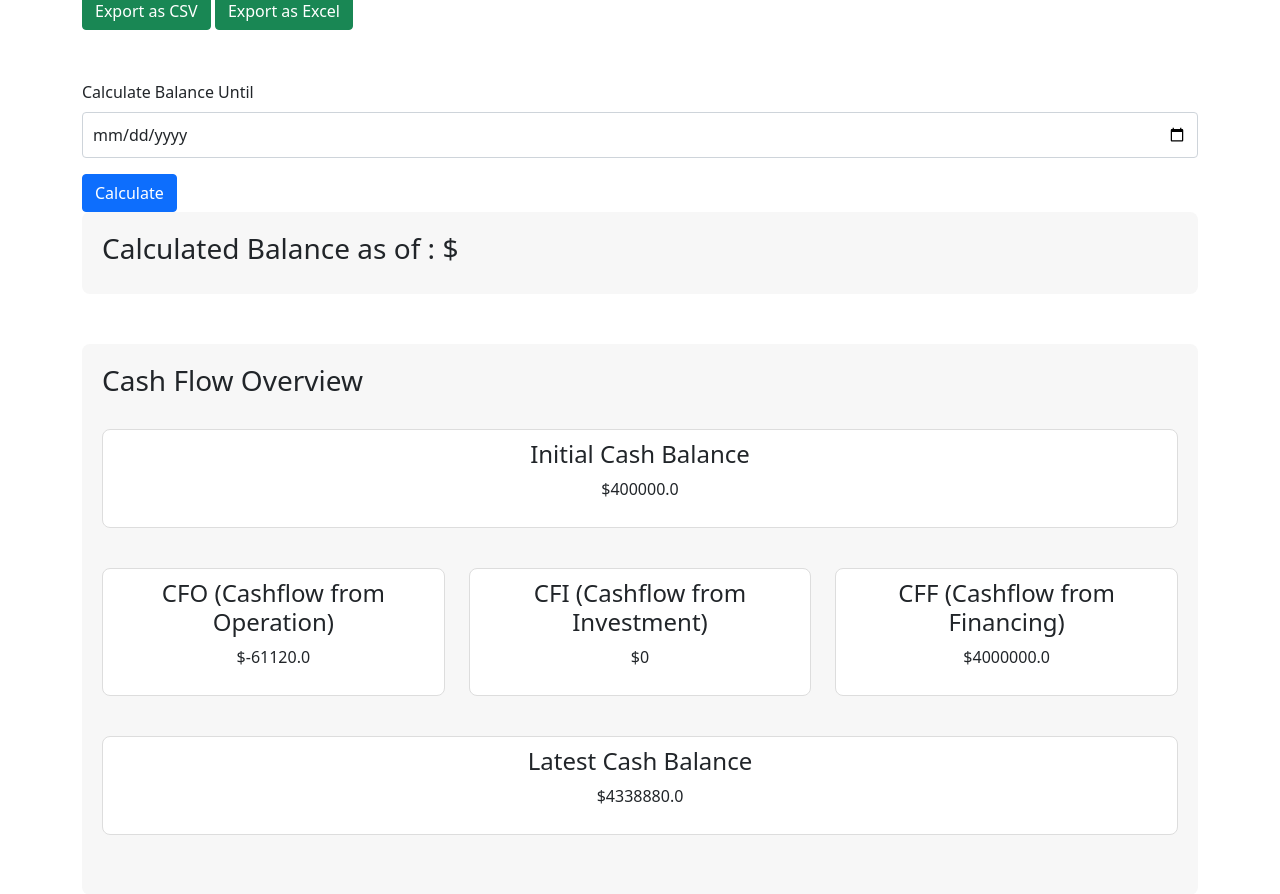
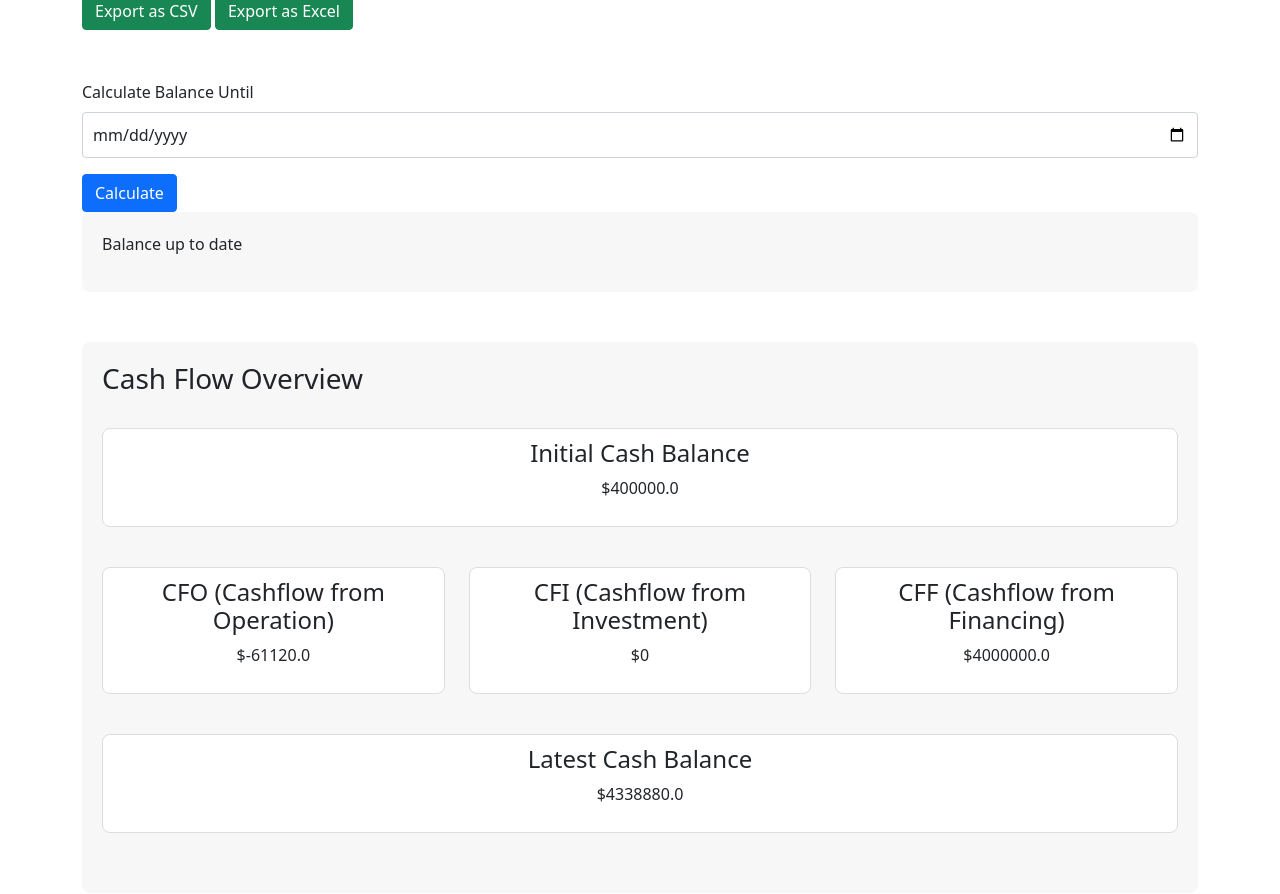
Before and after one commit to raymond0208/CashCatalyst, a Flask app: page /home in a window 1280 px wide. Shown: the part 1247-2141 px from the top of the page. After the commit the page ends 2080 px from the top, so only its background shows below. Run offline with Flask 3, Linux system fonts and the light colour scheme; a user stored in the database is signed in; data comes from the database, SQL or seed files in the repository.

Commit message:
Add a balance by date sum display v2

```diff
--- a/app.py
+++ b/app.py
@@ -57,6 +57,19 @@
     id = db.Column(db.Integer, primary_key=True)
     balance = db.Column(db.Float, nullable=False)
 
+
+# Helper function for balance calculation
+def calculate_totals(transactions):
+    cfo_types = ["Cash-customer", "Salary-suppliers", "Interest-paid", "Income-tax", "Other-cfo"]
+    cfi_types = ["Buy-property-equipments", "Sell-property-equipments", "Buy-investment", "Sell-investment", "Other-cfi"]
+    cff_types = ["Issue-shares", "borrowings", "Repay-borrowings", "Pay-dividends", "Other-cff"]
+
+    total_cfo = sum(t.amount for t in transactions if t.type in cfo_types)
+    total_cfi = sum(t.amount for t in transactions if t.type in cfi_types)
+    total_cff = sum(t.amount for t in transactions if t.type in cff_types)
+
+    return total_cfo, total_cfi, total_cff
+
 # Routes
 
 @app.route('/')
@@ -64,19 +77,6 @@
     if not current_user.is_authenticated:
         return redirect(url_for('login'))
     return redirect(url_for('home'))
-
-@app.route('/balance-by-date', methods=['POST'])
-@login_required
-def balance_by_date():
-    input_date = request.form.get('date')
-
-    transactions = Transaction.query.filter(Transaction.date <= input_date).all()
-    initial_balance_record = InitialBalance.query.first()
-    initial_balance = initial_balance_record.balance if initial_balance_record else 0.0
-
-    balance_sum = sum(t.amount for t in transactions)
-
-    return render_template('home.html',transactions=transactions,initial_balance=initial_balance,balance_sum=balance_sum,date=input_date)
 
 @app.route('/home', methods = ['GET','POST'])
 @login_required
@@ -100,14 +100,7 @@
     initial_balance = initial_balance_record.balance if initial_balance_record else 0.0
 
 
-    # Calculations for CFO, CFI, and CFF
-    cfo_types = ["Cash-customer", "Salary-suppliers", "Interest-paid", "Income-tax", "Other-cfo"]
-    cfi_types = ["Buy-property-equipments", "Sell-property-equipments", "Buy-investment", "Sell-investment", "Other-cfi"]
-    cff_types = ["Issue-shares", "borrowings", "Repay-borrowings", "Pay-dividends", "Other-cff"]
-
-    total_cfo = sum(t.amount for t in transactions if t.type in cfo_types)
-    total_cfi = sum(t.amount for t in transactions if t.type in cfi_types)
-    total_cff = sum(t.amount for t in transactions if t.type in cff_types)
+    total_cfo, total_cfi, total_cff = calculate_totals(transactions)
 
     # Calculate balance
     balance = initial_balance + total_cfo + total_cfi + total_cff
@@ -226,6 +219,21 @@
         flash('Invalid file type requested.', 'danger')
         return redirect(url_for('home'))
 
+@app.route('/balance-by-date', methods=['POST'])
+@login_required
+def balance_by_date():
+    input_date = request.form.get('date')
+
+    transactions = Transaction.query.filter(Transaction.date <= input_date).all()
+    initial_balance_record = InitialBalance.query.first()
+    initial_balance = initial_balance_record.balance if initial_balance_record else 0.0
+
+    total_cfo, total_cfi, total_cff = calculate_totals(transactions)
+
+    balance_sum = initial_balance + total_cfo + total_cfi + total_cff
+
+    return render_template('home.html',balance_sum=balance_sum,date=input_date,total_cfo=total_cfo,total_cfi = total_cfi, total_cff=total_cff, user=current_user)
+
 
 #Create the database tables
 with app.app_context():
--- a/templates/home.html
+++ b/templates/home.html
@@ -194,7 +194,11 @@
             <button type="submit" class="btn btn-primary">Calculate</button>
         </form>
         <div class="balance-section">
-            <h3>Calculated Balance as of {{ date }}: ${{ balance_sum }}</h3>
+            {% if balance_sum %}
+                <h3>Balance up to {{ date }}: {{ balance_sum }}</h3>
+            {% else %}
+                <p>Balance up to date</p>
+            {% endif %}
         </div>
 
 
```
